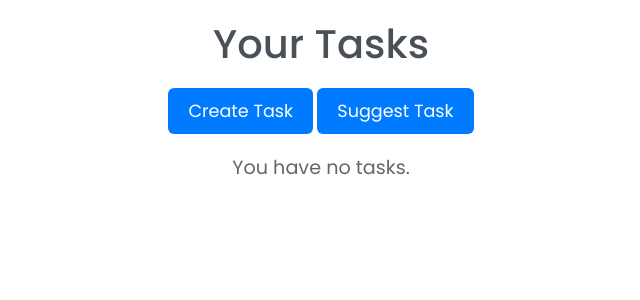
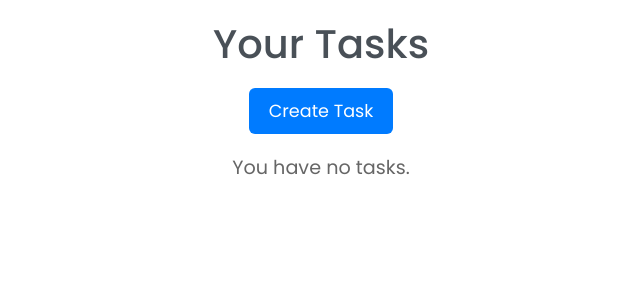
Before and after one commit to kenneth0810/CMPE133-TaskMate, a Flask app: page /tasks in a window 1280 px wide. Shown: the part 56-356 px from the top of the page, without its empty margins (319-959 px from the left). Run offline with Flask 3, Linux system fonts and the light colour scheme; the visitor is signed in with stand-in values (Sample User, id 1); data that the repository does not hold is empty; some libraries are stand-ins or nearby versions.

Commit message:
Done common-tasks-page

```diff
--- a/app/templates/tasks.html
+++ b/app/templates/tasks.html
@@ -7,7 +7,6 @@
     <h1>Your Tasks</h1>
     <div class="task-input">
         <button type="button" class="btn btn-primary" id="openModalButton">Create Task</button>
-        <button type="button" class="btn btn-primary" id="openModalButton" href="{{url_for('predict')}}">Suggest Task</button>
     </div>
 
     {% if not tasks %}
@@ -287,7 +286,6 @@
     function reset() {
         document.getElementById("et").value = "0";
         document.getElementById("submit").value = "Create Task";
-        document.getElementById("submit").value = "Suggest Task";
         document.getElementById("title").value = "";
         document.getElementById("description").value = "";
         document.getElementById("priority").value = "";
```
